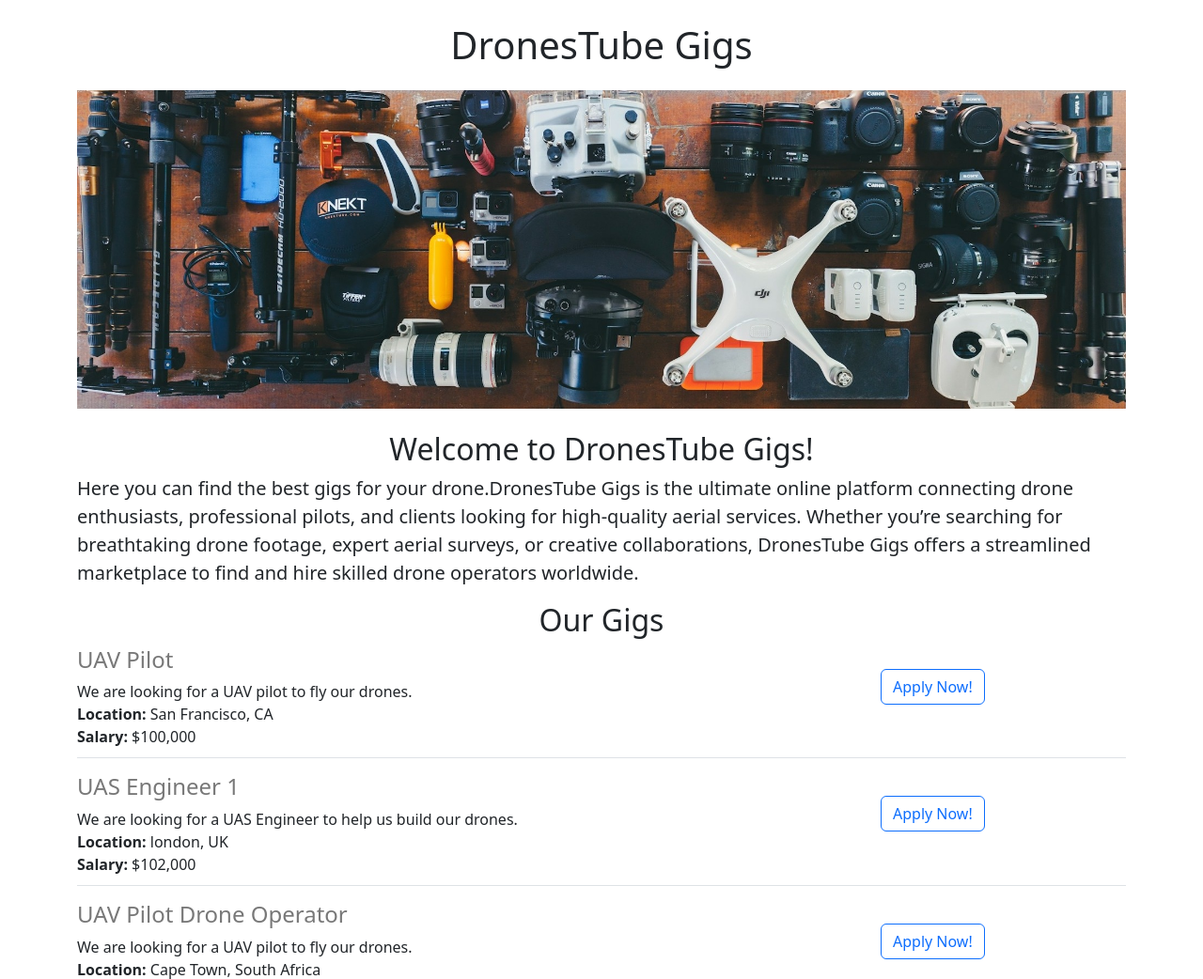
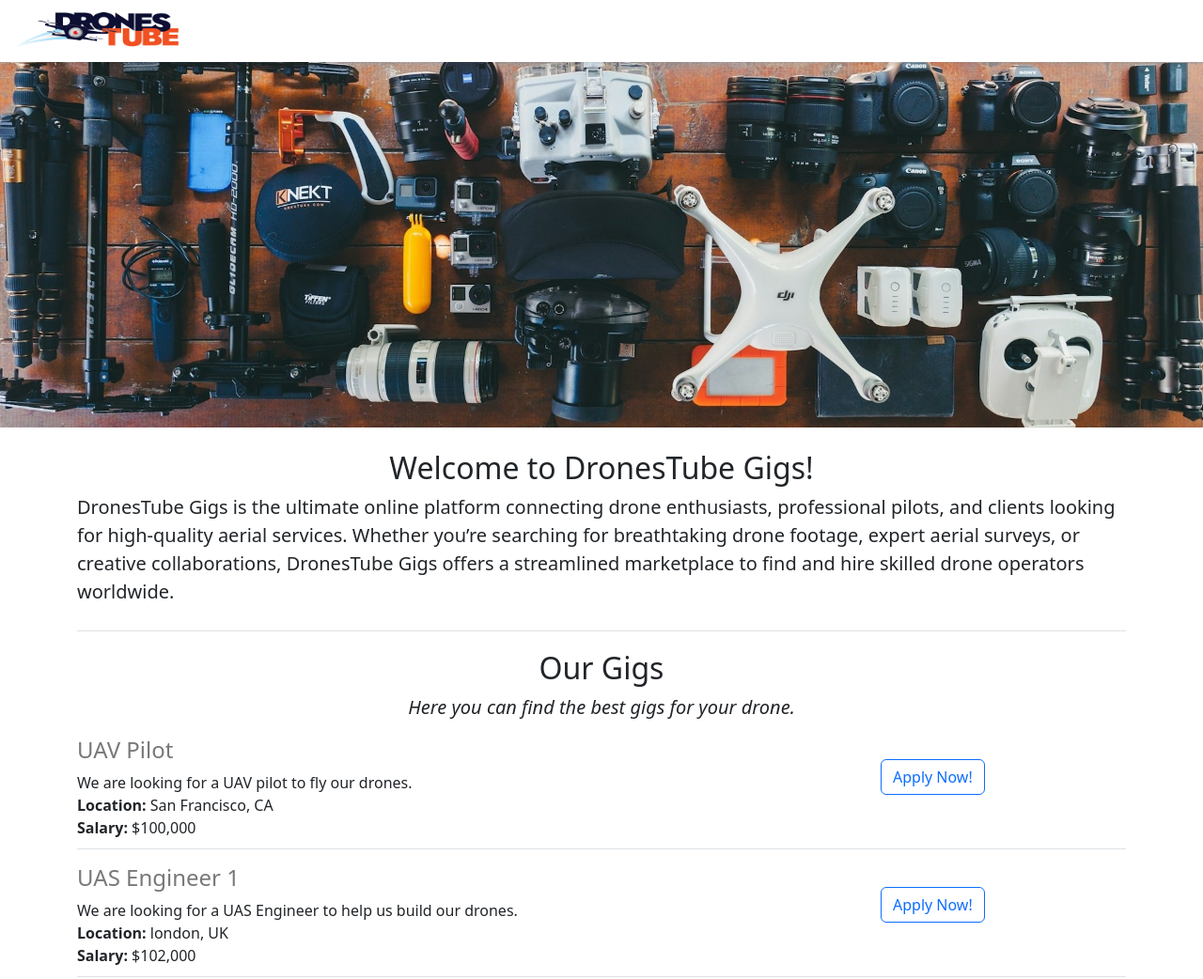
Before and after one commit to RaphRivers/dronestube_gigs, a Flask app: page / in a window 1280 px wide. Shown: the top 1042 px of the page at 94% size. Run offline with Flask 3, Linux system fonts and the light colour scheme.

Commit message:
Update index.html, navitems and add logo img

```diff
--- a/templates/index.html
+++ b/templates/index.html
@@ -7,17 +7,24 @@
     <link href="https://cdn.jsdelivr.net/npm/bootstrap@5.3.3/dist/css/bootstrap.min.css" rel="stylesheet" integrity="sha384-QWTKZyjpPEjISv5WaRU9OFeRpok6YctnYmDr5pNlyT2bRjXh0JMhjY6hW+ALEwIH" crossorigin="anonymous">
 </head>
 <body>
-    <!-- Top -->
+    <!-- Navbar -->
+    {% include 'navitems.html' %} <!-- Nav items goes here -->
+    <img class="img-fluid"  src="../static/banner.jpg" alt="DronesTube Gigs">
     <div class="container">
-        <h1 class="text-center mt-4 mb-4"> {{company_name}} Gigs</h1>
-        <img class="img-fluid"  src="../static/banner.jpg" alt="DronesTube Gigs">
         <div>
-            <div>
+            <div class="border-bottom" style="margin-bottom: 20px; padding-bottom: 10px;">
                 <h2 class="text-center mt-4"> Welcome to {{company_name}} Gigs!</h2>
-                <p class="lead">Here you can find the best gigs for your drone.DronesTube Gigs is the ultimate online platform connecting drone enthusiasts, professional pilots, and clients looking for high-quality aerial services. Whether you’re searching for breathtaking drone footage, expert aerial surveys, or creative collaborations, DronesTube Gigs offers a streamlined marketplace to find and hire skilled drone operators worldwide.</p>
+                <p class="lead">DronesTube Gigs is the ultimate online platform connecting
+                    drone enthusiasts, professional pilots, and clients looking for high-quality aerial services. Whether you’re searching for
+                    breathtaking drone footage, expert aerial surveys, or creative collaborations, DronesTube Gigs offers a streamlined
+                    marketplace to find and hire skilled drone operators worldwide.
+                </p>
             </div>
             <div>
-                <h2 class="text-center"> Our Gigs </h2>
+                <div>
+                    <h2 class="text-center"> Our Gigs </h2>
+                    <p class="lead" style="text-align: center;"><em>Here you can find the best gigs for your drone.</em></p>
+                </div>
                 <div>
                     {% for gig in gigs %}
                        {% include 'jobitems.html' %} <!-- Job items goes here -->
--- /dev/null
+++ b/templates/navitems.html
@@ -0,0 +1,7 @@
+<nav class="navbar sticky-top bg-white shadow-sm">
+    <div class="container-fluid">
+        <a class="navbar-brand d-inline-block align-text-top" href="#">
+            <img src="/static/Drone_Tube_logo.png" alt="" width="180" height="40">
+        </a>
+    </div>
+</nav>
```
Also changed, not shown: static/Drone_Tube_logo.png (added).
